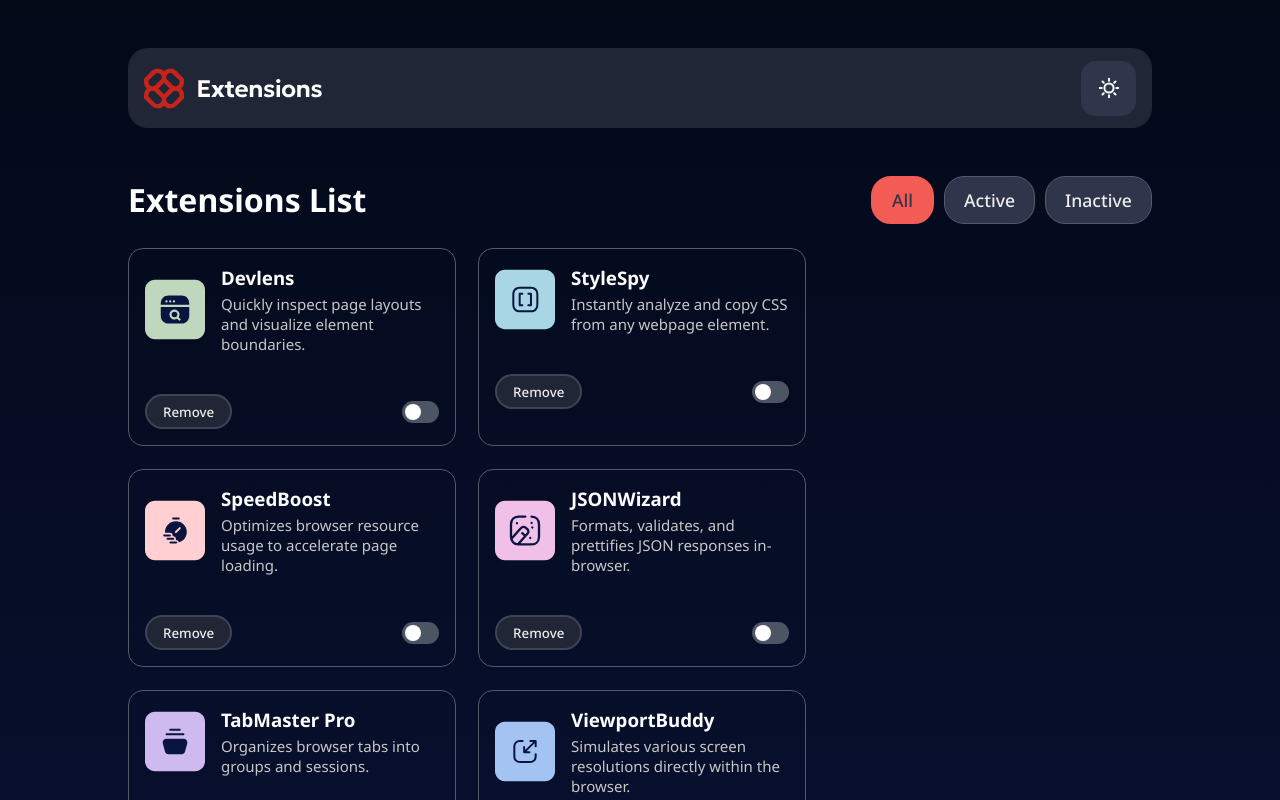
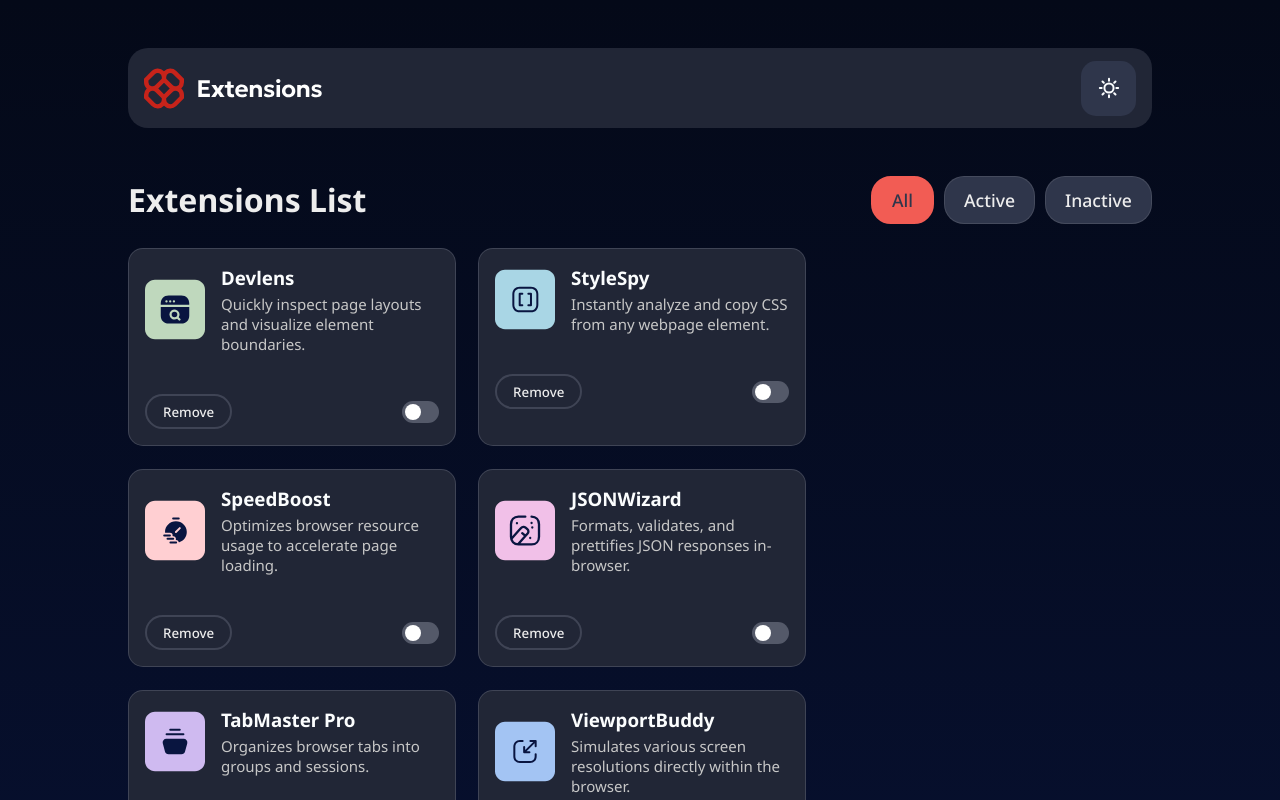
Before and after one commit to Clipzorama/Browser-Extension-Design, a React (Vite) app in the folder Browser-Extension-Design/: page / in a window 1280 px wide. Shown: the top 800 px of the page. Built offline with nearby package versions, Linux system fonts and the light colour scheme.

Commit message:
toggle theme logic

```diff
--- a/Browser-Extension-Design/src/App.css
+++ b/Browser-Extension-Design/src/App.css
@@ -26,18 +26,33 @@
 
 body.dark-theme {
   --bg: linear-gradient(to bottom, #040918, #091540);
+
+  --filter-btn-bg: var(--neutral-700);
+
+
+  --card-bg: var(--neutral-800);
   --card-h3: var(--neutral-0);
   --card-p: var(--neutral-300);
+  --card-border: hsla(226, 11%, 37%, 0.6);
+  --remove-txt: var(--neutral-100);
+  --track-bg: var(--neutral-600);
+
 
 }
 
 body.light-theme {
   --bg: linear-gradient(to bottom, #EBF2FC, #EEF8F9);
-  --card-h3: var(--neutral-900);
-}
+
+  --filter-btn-bg: var(--neutral-0);
 
 
-
+  --card-bg: var(--neutral-0);
+  --card-h3: var(--neutral-900);
+  --card-p: var(--neutral-600);
+  --card-border: var(--neutral-200);
+  --remove-txt: var(--neutral-900);
+  --track-bg: var(--neutral-300);
+}
 
 * {
   padding: 0;
--- a/Browser-Extension-Design/src/styles/Card.css
+++ b/Browser-Extension-Design/src/styles/Card.css
@@ -2,7 +2,7 @@
     background-color: var(--card-bg);
     width: 32%;
     border-radius: 15px;
-    border: 1px solid var(--neutral-600);
+    border: 1px solid var(--card-border);
     padding: 1rem;
 }
 
@@ -38,9 +38,9 @@
 .bottom > button {
     padding: 0.4rem 1rem;
     border-radius: 20px;
-    background-color: var(--neutral-800);
-    border: 2px solid hsla(226, 11%, 37%, 0.6);
-    color: var(--neutral-100);
+    background-color: var(--card-bg);
+    border: 2px solid var(--card-border);
+    color: var(--remove-txt);
     cursor: pointer;
     font-weight: 500;
 }
@@ -82,7 +82,7 @@
     left: 0;
     right: 0;
     bottom: 0;
-    background-color: #4b5563;
+    background-color: var(--track-bg);
     transition: 0.4s;
     border-radius: 24px;
 }
--- a/Browser-Extension-Design/src/styles/FilterBar.css
+++ b/Browser-Extension-Design/src/styles/FilterBar.css
@@ -9,7 +9,7 @@
 }
 
 .filter-container > h2 {
-    color: hsl(200, 60%, 99%);
+    color: var(--remove-txt);
     font-size: 2rem;
 }
 
@@ -44,9 +44,9 @@
 }
 
 .inactive {
-    background-color: hsl(225, 23%, 24%);
-    color: var(--neutral-100);
-    border: 1px solid var(--neutral-600);
+    background-color: var(--filter-btn-bg);
+    color: var(--remove-txt);
+    border: 1px solid var(--card-border);
 }
 
 .inactive:focus {
```
